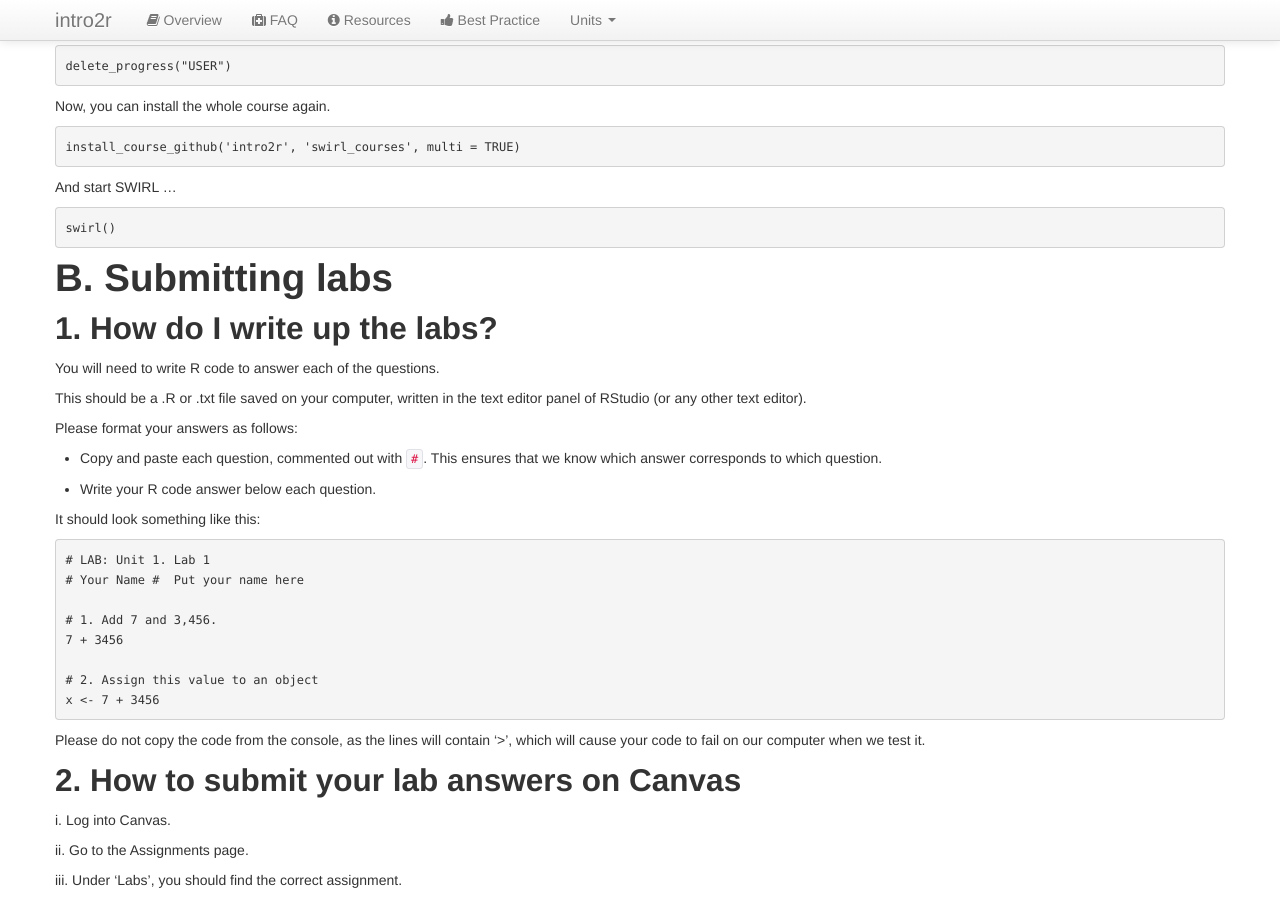
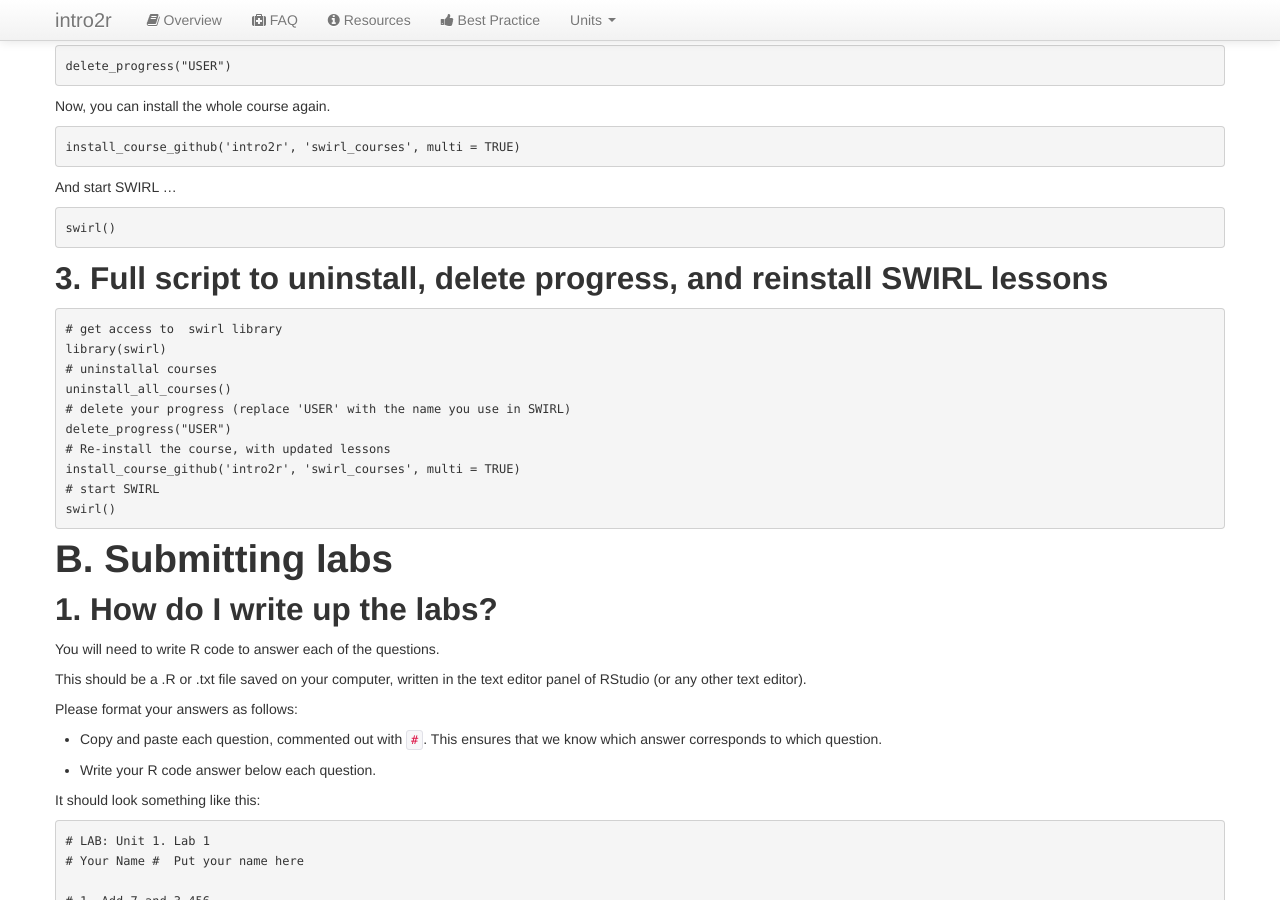
Before and after one commit to intro2r/intro2r, a Jekyll site: the page built from faq.md, in a window 1280 px wide and 900 px high, scrolled down 817 px. Built offline with Jekyll 4.4.1, drawn with Linux system fonts in a browser that asks for light colours.

Commit message:
Update faq.md

````diff
--- a/faq.md
+++ b/faq.md
@@ -68,6 +68,22 @@ And start SWIRL ...
 ```{r}
 swirl()
 ```
+
+## 3. Full script to uninstall, delete progress, and reinstall SWIRL lessons
+
+```{r
+# get access to  swirl library
+library(swirl)
+# uninstallal courses
+uninstall_all_courses()
+# delete your progress (replace 'USER' with the name you use in SWIRL)
+delete_progress("USER")
+# Re-install the course, with updated lessons
+install_course_github('intro2r', 'swirl_courses', multi = TRUE)
+# start SWIRL
+swirl()
+```
+
 
 # B. Submitting labs
 
````
